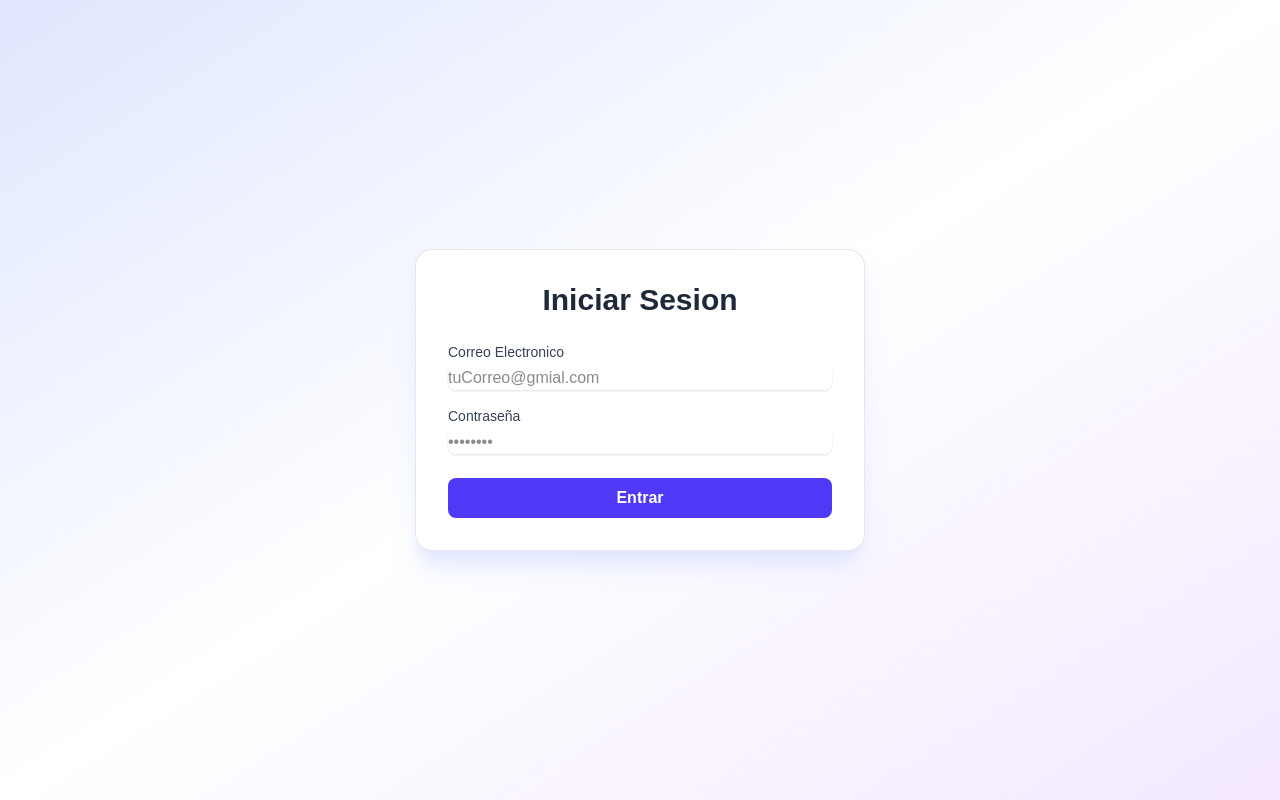
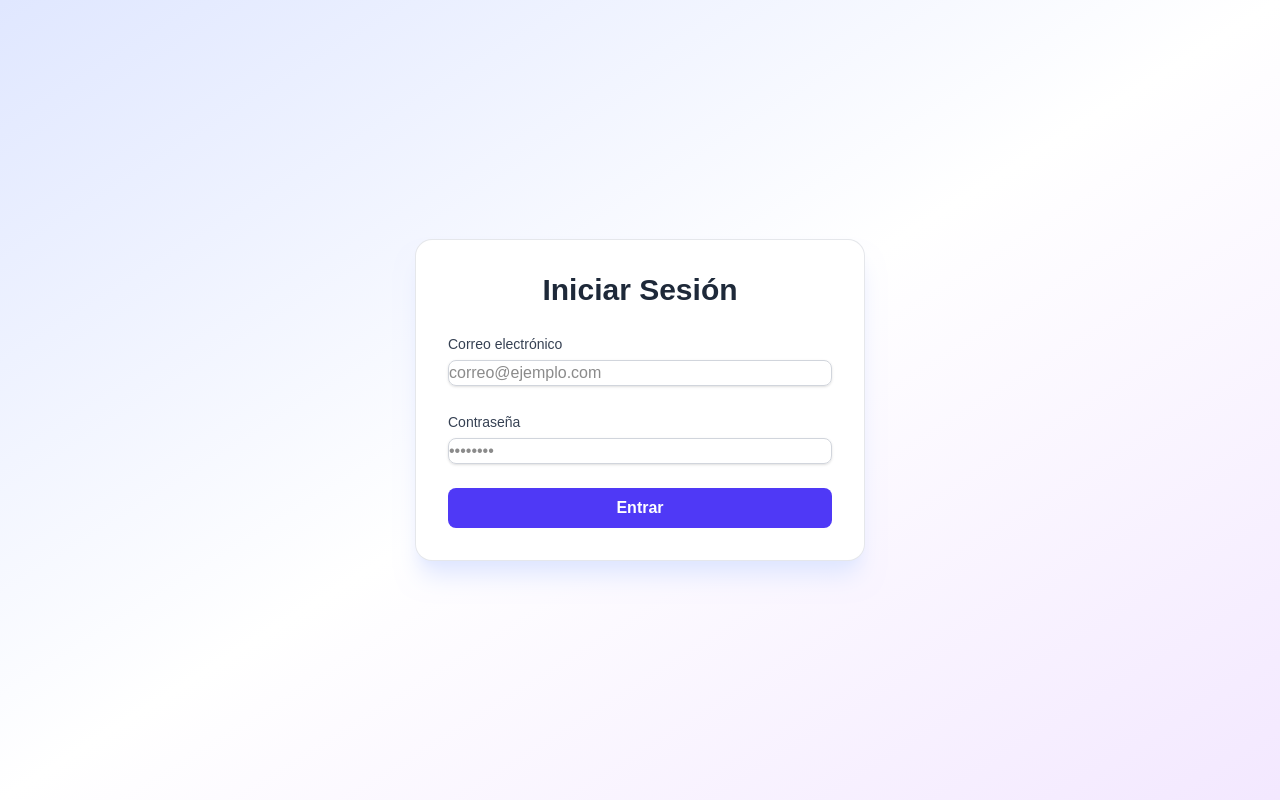
Before and after one commit to JoanMateo77/app-practicas, a Next.js app: page /login in a window 1280 px wide. Built offline with nearby package versions, Linux system fonts and the light colour scheme.

Commit message:
refactor(login): mover LoginForm a components y corregir rutas e imports

```diff
--- a/app/login/page.tsx
+++ b/app/login/page.tsx
@@ -1,54 +1,9 @@
-"use client";
+import LoginForm from "@/components/loginForm";
 
-export default function LoginPage(){
-    return(
-        <main className="flex min-h-screen items-center justify-center
-                            bg-gradient-to-br from-indigo-100 via-white to-purple-100
-                            px-4">
-
-            <form className="w-full max-w-md space-y-6 rounded-2xl bg-white p-8
-                                shadow-xl shadow-indigo-100 ring-1 ring-gray-200" onSubmit={handleLogin}>
-
-                <h1 className="text-3xl font-bold text-center text-gray-800 ">Iniciar Sesion</h1>
-                <div className="space-y-4">
-                    <label className="block">
-                        <span className="block text-sm font-medium text-gray-700">Correo Electronico</span>
-
-
-                <input type="email"
-                required
-                placeholder="tuCorreo@gmial.com"
-                className="mt-1 w-full rounded-lg border-gray-300 shadow-sm focus:border-indigo-500
-                            focus:ring-indigo-500" />
-                            </label>
-
-
-          <label className="block">
-            <span className="block text-sm font-medium text-gray-700">
-              Contraseña
-            </span>
-            <input
-              type="password"
-              required
-              placeholder="••••••••"
-              className="
-                mt-1 w-full rounded-lg border-gray-300
-                shadow-sm focus:border-indigo-500 focus:ring-indigo-500
-              "
-            />
-          </label>
-                </div>
-                <button type="submit" className=" w-full rounded-lg
-            bg-indigo-600 py-2 font-semibold text-white
-            transition-colors hover:bg-indigo-700 focus:bg-indigo-700
-            focus:outline-none focus:ring-2 focus:ring-indigo-400"  >Entrar</button>
-
-
-            </form>
-        </main>
-    );
+export default function LoginPage() {
+  return (
+    <main className="flex min-h-screen items-center justify-center bg-gradient-to-br from-indigo-100 via-white to-purple-100 px-4">
+      <LoginForm />
+    </main>
+  );
 }
-function handleLogin(e: React.FormEvent){
-    e.preventDefault();
-    alert("Simulando Login...");
-}
--- /dev/null
+++ b/components/loginForm.tsx
@@ -0,0 +1,86 @@
+"use client";
+
+import { useForm } from "react-hook-form";
+import { z } from "zod";
+import { zodResolver } from "@hookform/resolvers/zod";
+import { useState } from "react";
+
+// 1️⃣ Validación con Zod
+const schema = z.object({
+  email: z.string().email("Correo inválido"),
+  password: z.string().min(6, "Mínimo 6 caracteres"),
+});
+
+type FormData = z.infer<typeof schema>;
+
+export default function LoginForm() {
+  const [loading, setLoading] = useState(false);
+
+  // 2️⃣ Inicializa React Hook Form con Zod
+  const {
+    register,
+    handleSubmit,
+    formState: { errors },
+  } = useForm<FormData>({ resolver: zodResolver(schema) });
+
+  // 3️ Función de envío del formulario
+  const onSubmit = async (data: FormData) => {
+    setLoading(true);
+    await new Promise((res) => setTimeout(res, 1000));
+    console.log("✅ Datos enviados:", data);
+    alert("Simulando login exitoso...");
+    setLoading(false);
+  };
+
+  return (
+    <form
+      onSubmit={handleSubmit(onSubmit)}
+      className="w-full max-w-md space-y-6 rounded-2xl bg-white p-8 shadow-xl shadow-indigo-100 ring-1 ring-gray-200"
+    >
+      <h1 className="text-3xl font-bold text-center text-gray-800">
+        Iniciar Sesión
+      </h1>
+
+      {/* Campo email */}
+      <label className="block">
+        <span className="text-sm font-medium text-gray-700">
+          Correo electrónico
+        </span>
+        <input
+          type="email"
+          {...register("email")}
+          placeholder="correo@ejemplo.com"
+          className="mt-1 w-full rounded-lg border border-gray-300 shadow-sm focus:border-indigo-500 focus:ring-indigo-500"
+        />
+        {errors.email && (
+          <p className="text-sm text-red-600 mt-1">{errors.email.message}</p>
+        )}
+      </label>
+
+      {/* Campo contraseña */}
+      <label className="block">
+        <span className="text-sm font-medium text-gray-700">Contraseña</span>
+        <input
+          type="password"
+          {...register("password")}
+          placeholder="••••••••"
+          className="mt-1 w-full rounded-lg border border-gray-300 shadow-sm focus:border-indigo-500 focus:ring-indigo-500"
+        />
+        {errors.password && (
+          <p className="text-sm text-red-600 mt-1">
+            {errors.password.message}
+          </p>
+        )}
+      </label>
+
+      {/* Botón */}
+      <button
+        type="submit"
+        disabled={loading}
+        className="w-full rounded-lg bg-indigo-600 py-2 font-semibold text-white transition-colors hover:bg-indigo-700 disabled:opacity-60"
+      >
+        {loading ? "Cargando..." : "Entrar"}
+      </button>
+    </form>
+  );
+}
--- a/tsconfig.json
+++ b/tsconfig.json
@@ -18,6 +18,7 @@
         "name": "next"
       }
     ],
+    "baseUrl": ".",
     "paths": {
       "@/*": ["./*"]
     }
```
Also changed, not shown: package.json (+8 -5 lines), components/Navbar.tsx (renamed from app/components/Navbar.tsx), styles/global.css (added), 1 other file (tests, documents, lock files or other folders).
